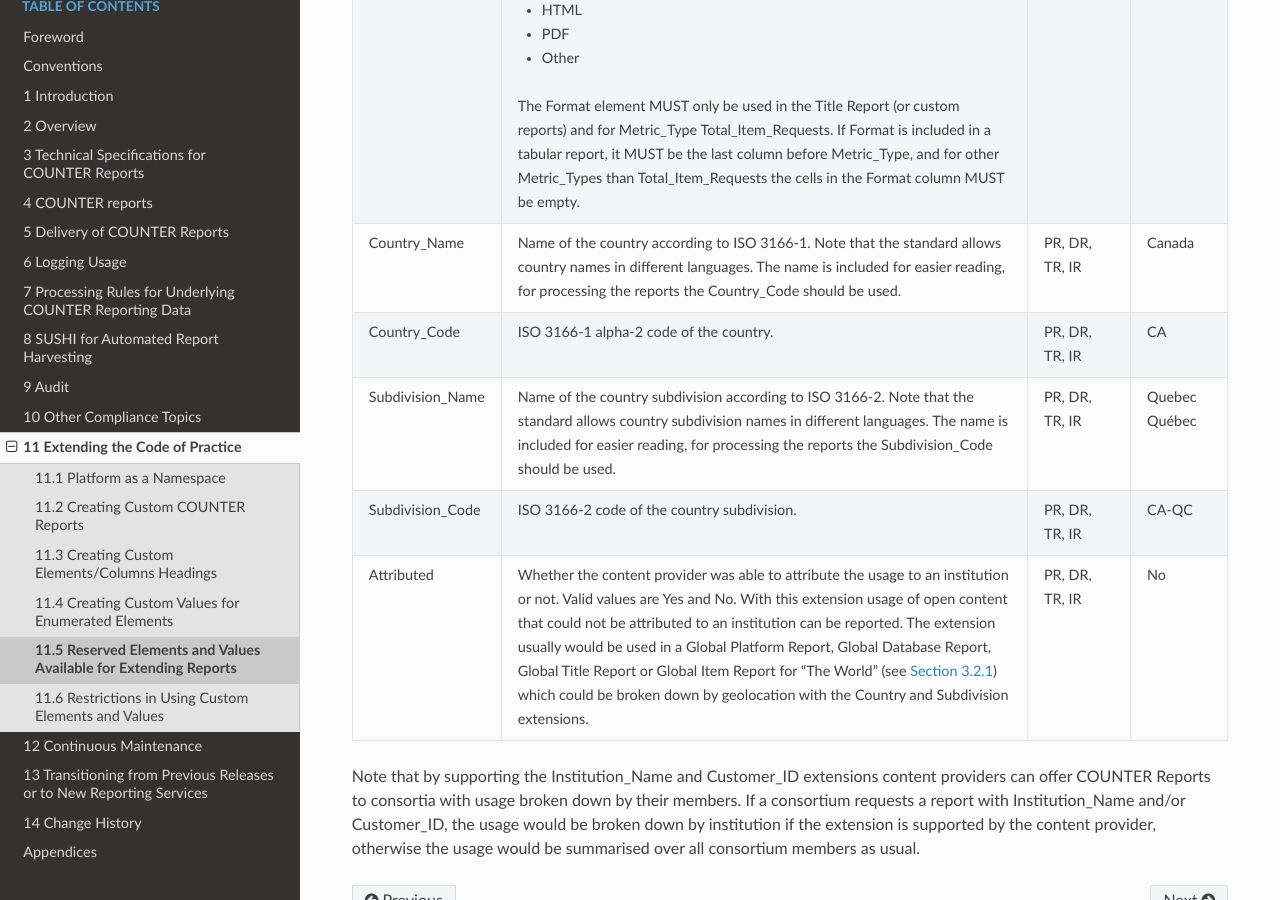
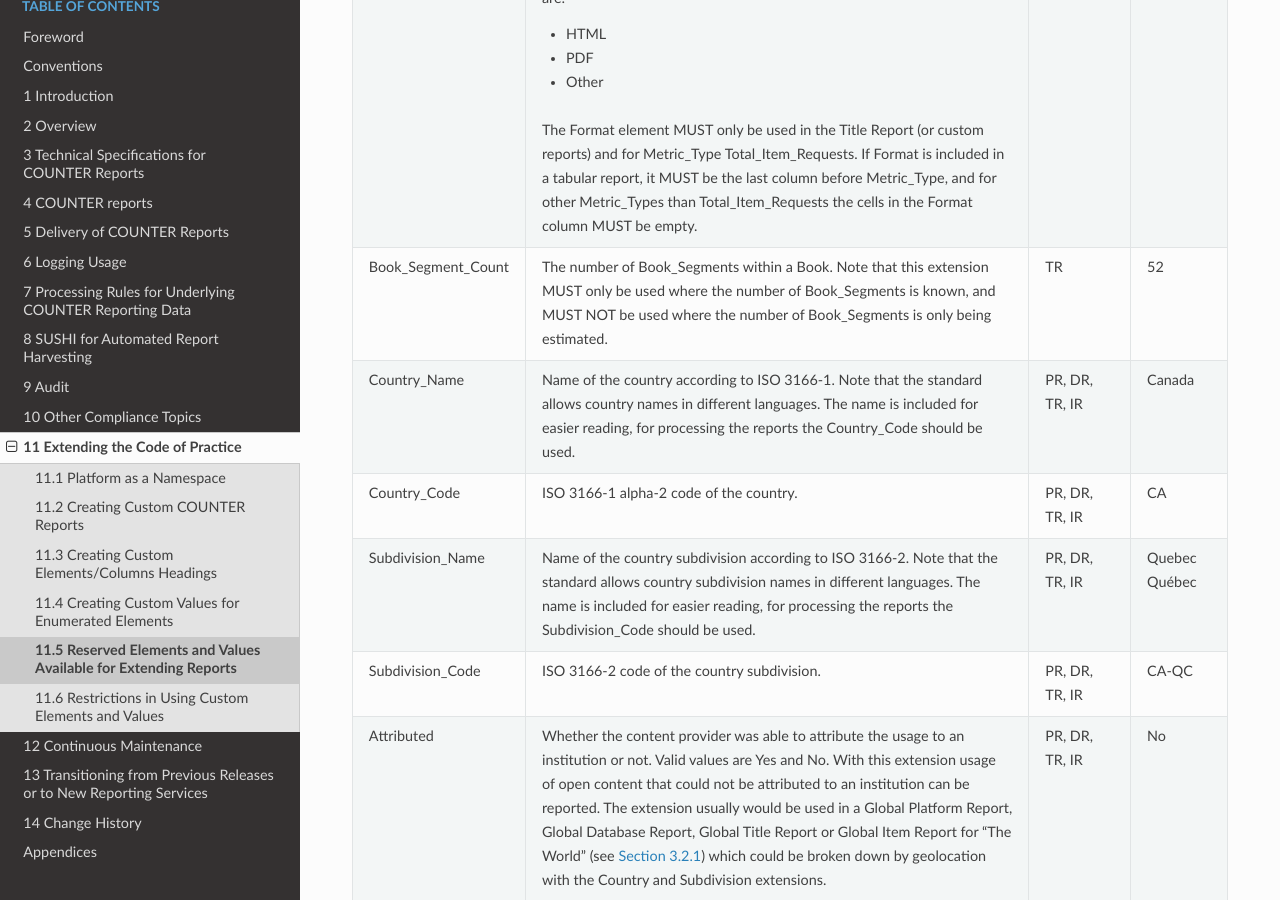
Before and after one commit to Project-Counter/cop5, a Sphinx documentation site: the page built from source/11-extending/05-reserved-values-available-for-extending-reports.rst, in a window 1280 px wide and 900 px high, scrolled down 790 px. Built offline with Sphinx 7.4.7 and the Read the Docs theme 2.0.0, drawn with Linux system fonts in a browser that asks for light colours.

Commit message:
Added Book_Segment_Count as reserved element for extending reports

```diff
--- a/source/11-extending/05-reserved-values-available-for-extending-reports.rst
+++ b/source/11-extending/05-reserved-values-available-for-extending-reports.rst
@@ -44,6 +44,11 @@ COUNTER recognizes that there are some common extensions that content providers
      - TR
      - PDF
 
+   * - Book_Segment_Count
+     - The number of Book_Segments within a Book. Note that this extension MUST only be used where the number of Book_Segments is known, and MUST NOT be used where the number of Book_Segments is only being estimated.
+     - TR
+     - 52
+
    * - Country_Name
      - Name of the country according to ISO 3166-1. Note that the standard allows country names in different languages. The name is included for easier reading, for processing the reports the Country_Code should be used.
      - PR, DR, TR, IR
```
